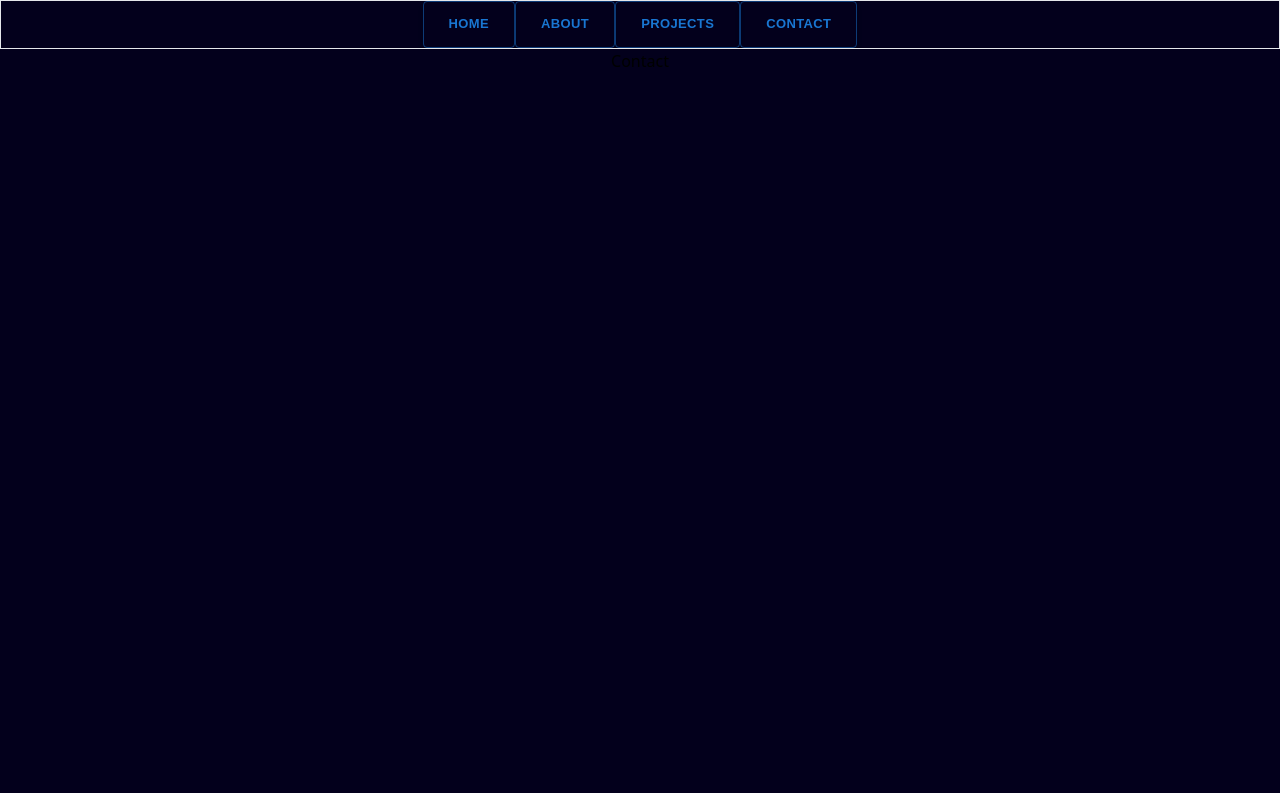
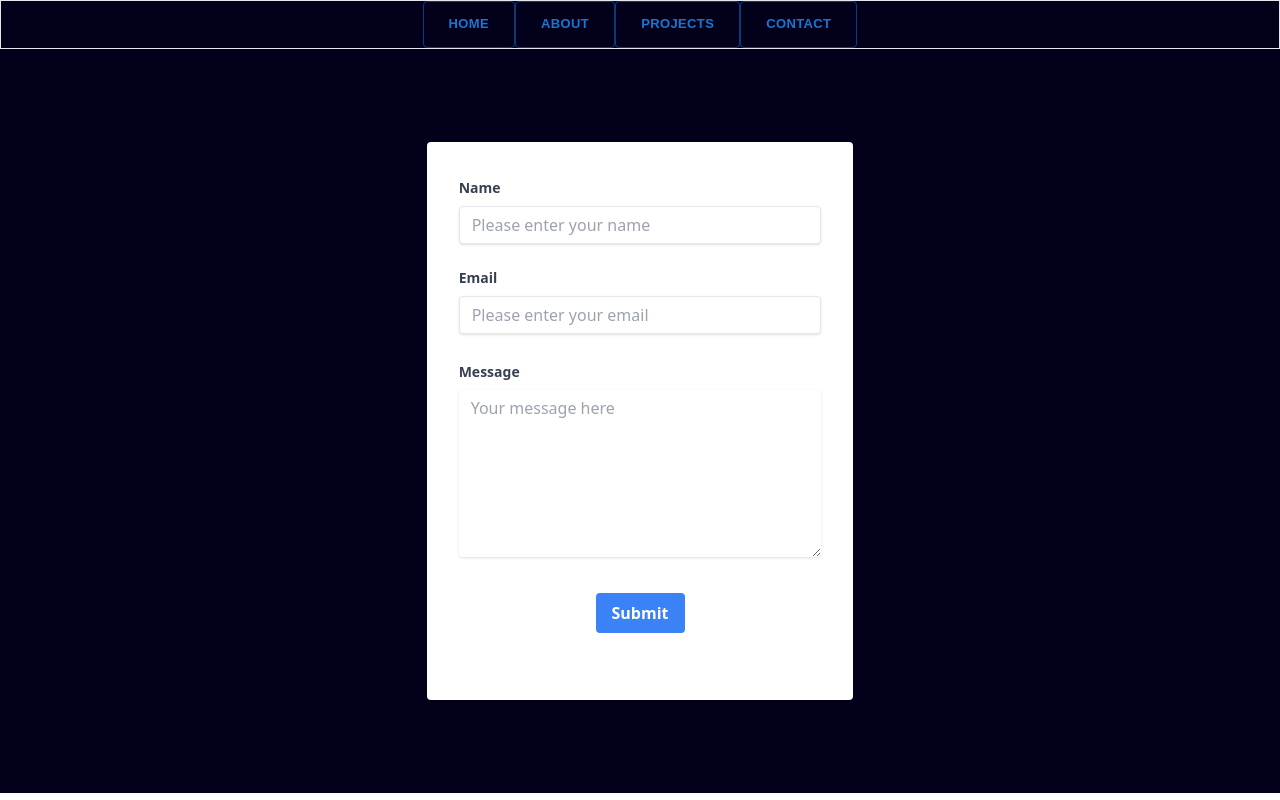
Before and after one commit to yiahmed/portfolio_template, a Next.js app: page /contact in a window 1280 px wide. Built offline with nearby package versions, Linux system fonts and the light colour scheme.

Commit message:
Added basic contact form, non fucntiona;

```diff
--- /dev/null
+++ b/components/contact form/contactForm.js
@@ -0,0 +1,97 @@
+import { Button } from "@mui/material";
+import React, { useState } from "react";
+import validator from "validator";
+// import Select from "react-select";
+import { useForm } from "react-hook-form";
+
+// const validateData = (data) => {
+//   const errors = {};
+
+//   // Perform your validation logic here using the 'validator' library or custom validation rules
+//   if (!validator.isEmail(data.email)) {
+//     errors.email = "Invalid email address";
+//   }
+//   return errors;
+// };
+
+const ContactForm = ({ onSave, user = {} }) => {
+  const [userData, setUserData] = useState(user);
+  const [errors, setErrors] = useState({});
+
+  const { register, handleSubmit, control } = useForm();
+
+  // const handleSave = (data) => {
+  //   const errors = validateData(data);
+  //   if (Object.keys(errors).length > 0) {
+  //     setErrors(errors);
+  //     return;
+  //   }
+  //   onSave(data);
+  // };
+
+  return (
+    <div className="h-full w-screen flex flex-col items-center justify-center">
+      <div class="w-1/3 h-3/4">
+        <form
+          onSubmit={handleSubmit((data) => {
+            console.log(data);
+          })}
+          className="bg-white h-full shadow-md rounded px-8 pt-6 pb-8 mb-4"
+        >
+          <div class="mb-4">
+            <div className="py-3">
+              <label
+                class="block text-gray-700 text-sm font-bold mb-2"
+                for="username"
+              >
+                Name
+              </label>
+              <input
+                {...register("name", { required: true })}
+                class="shadow appearance-none border rounded w-full py-2 px-3 text-gray-700 leading-tight focus:outline-none focus:shadow-outline"
+                id="username"
+                type="text"
+                placeholder="Please enter your name"
+              />
+            </div>
+            <div className="py-3">
+              <label
+                class="block text-gray-700 text-sm font-bold mb-2"
+                for="username"
+              >
+                Email
+              </label>
+              <input
+                {...register("email", { required: true })}
+                class="shadow appearance-none border rounded w-full py-2 px-3 text-gray-700 leading-tight focus:outline-none focus:shadow-outline"
+                id="username"
+                type="text"
+                placeholder="Please enter your email"
+              />
+            </div>
+          </div>
+          <div class="mb-6 h-1/3">
+            <label class="block text-gray-700 text-sm font-bold mb-2">
+              Message
+            </label>
+            <textarea
+              {...register("message", { required: true, minLength: 10 })}
+              class="shadow appearance-none rounded w-full h-full py-2 px-3 text-gray-700 mb-3 leading-tight focus:outline-none focus:shadow-outline"
+              placeholder="Your message here"
+            />
+          </div>
+          <div class="flex items-center justify-center py-10">
+            <button
+              class="bg-blue-500 hover:bg-blue-700 text-white font-bold py-2 px-4 rounded focus:outline-none focus:shadow-outline"
+              type="submit"
+            >
+              Submit
+            </button>
+          </div>
+        </form>
+      </div>
+    </div>
+  );
+};
+
+export default ContactForm;
--- a/package.json
+++ b/package.json
@@ -21,7 +21,10 @@
     "postcss": "8.4.23",
     "react": "18.2.0",
     "react-dom": "18.2.0",
-    "tailwindcss": "3.3.2"
+    "react-hook-form": "^7.44.3",
+    "react-select": "^5.7.3",
+    "tailwindcss": "3.3.2",
+    "validator": "^13.9.0"
   },
   "devDependencies": {
     "@iconify/react": "^4.1.0"
--- a/pages/contact/index.js
+++ b/pages/contact/index.js
@@ -1,8 +1,12 @@
-import GreetingContainer from "@/components/shared/container/greeting/greetingContainer";
+import ContactForm from "@/components/contact form/contactForm";
 import React from "react";
 
 const index = () => {
-  return <div>Contact</div>
+  return (
+    <div className="h-full w-full flex flex-col justify-center items-center">
+      <ContactForm />
+    </div>
+  );
 };
 
 export default index;
```
Also changed, not shown: 1 other file (tests, documents, lock files or other folders).
